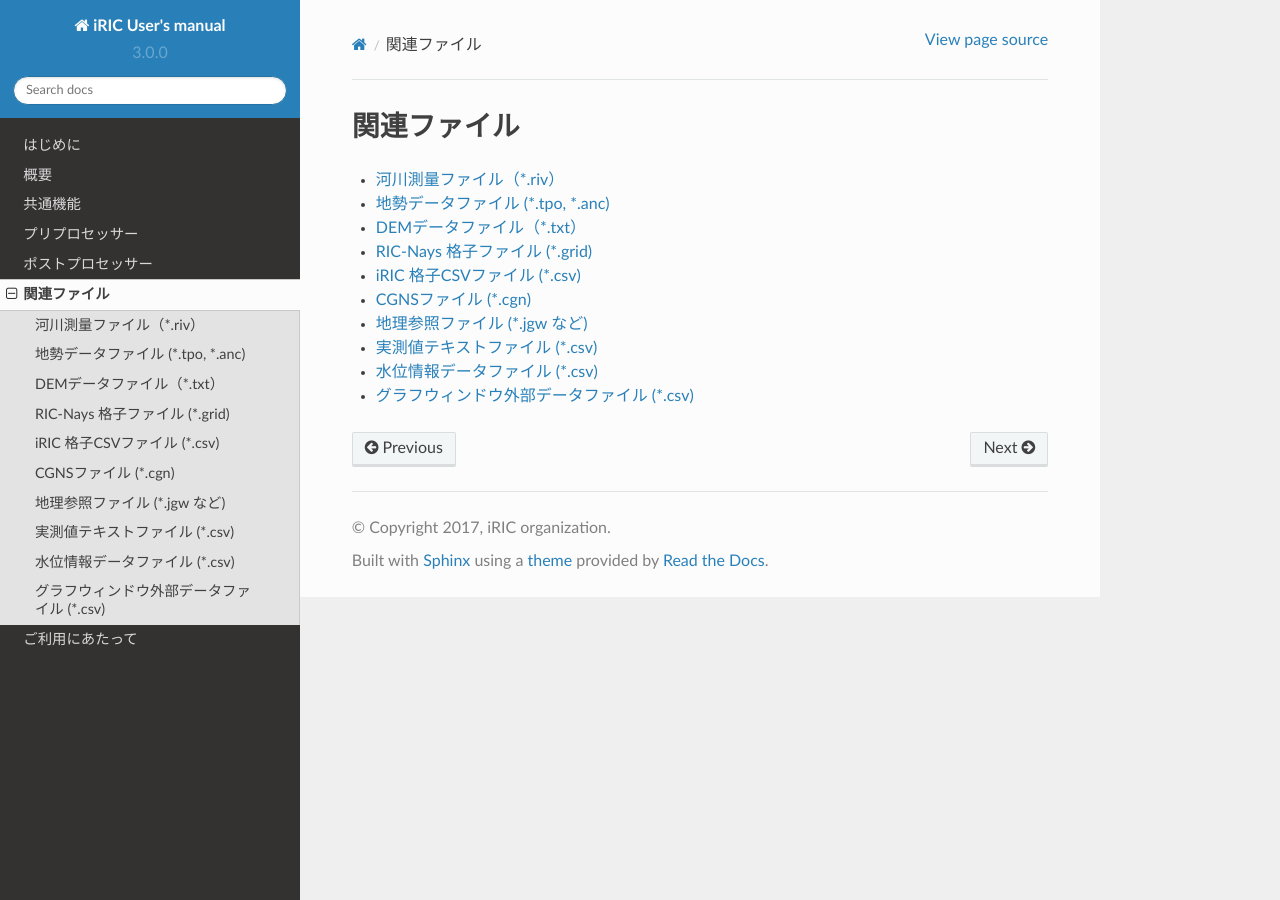
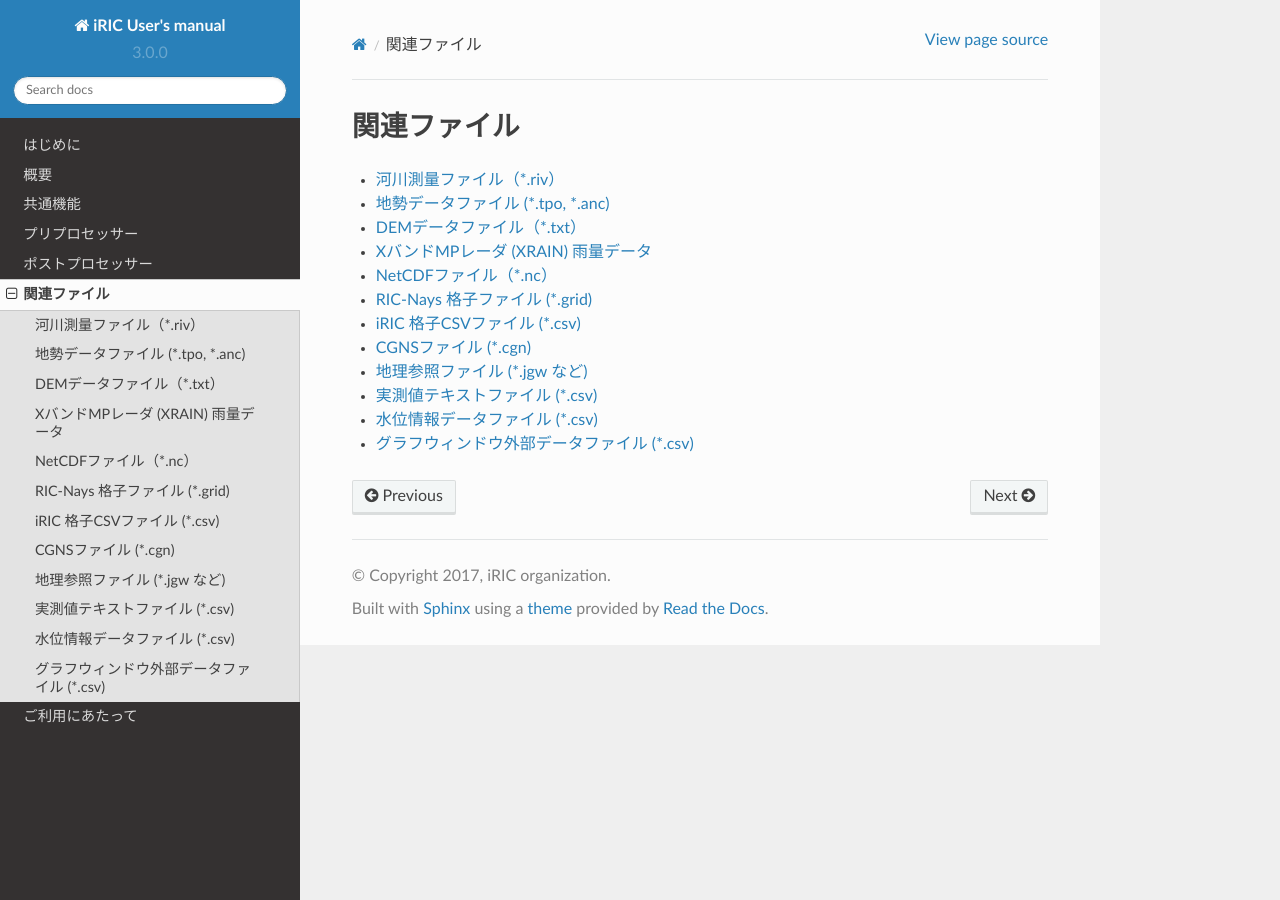
Before and after one commit to i-RIC/gui_user_manual, a Sphinx documentation site: the page built from source/06_files.rst, in a window 1280 px wide. Built offline with Sphinx 7.4.7 and the Read the Docs theme 2.0.0, drawn with Linux system fonts in a browser that asks for light colours.

Commit message:
XRain, NetCDF についての説明を追加

```diff
--- /dev/null
+++ b/source/06/04_xrain.rst
@@ -0,0 +1,14 @@
+XバンドMPレーダ (XRAIN) 雨量データ
+===================================
+
+XバンドMPレーダ雨量情報を格納するファイル形式です。
+ファイルには、ある時刻における雨量情報が格納されています。
+
+iRIC では、同一のフォルダ内に XバンドMPレーダ雨量データのファイルが
+複数あると、それらをまとめてインポートします。
+
+XバンドMPレーダ雨量データのファイルは、バイナリ形式のファイルです。
+ファイルフォーマットの詳細については、 以下のURLで公開されている
+PDFの30ページ以降を参照して下さい。
+
+http://www.mlit.go.jp/common/000191455.pdf
--- /dev/null
+++ b/source/06/05_netcdf.rst
@@ -0,0 +1,11 @@
+NetCDFファイル（\*.nc）
+================================
+
+NetCDF ファイルは、多次元データを格納するファイル形式です。
+複数の時刻における雨量情報などを格納することができます。
+
+NetCDF ファイルは、バイナリ形式のファイルです。
+
+NetCDF ファイルの詳細については、以下の URL を参照して下さい。
+
+https://www.unidata.ucar.edu/software/netcdf/
--- a/source/06_files.rst
+++ b/source/06_files.rst
@@ -7,10 +7,12 @@
    06/01_riversurvey
    06/02_elevation
    06/03_dem
-   06/04_nays_grid
-   06/05_grid_csv
-   06/06_cgns
-   06/07_georef
-   06/08_measured_data_text
-   06/09_water_elevation
-   06/10_graph_external_data
+   06/04_xrain
+   06/05_netcdf
+   06/06_nays_grid
+   06/07_grid_csv
+   06/08_cgns
+   06/09_georef
+   06/10_measured_data_text
+   06/11_water_elevation
+   06/12_graph_external_data
```
Also changed, not shown: source/06/06_nays_grid.rst (renamed from source/06/04_nays_grid.rst), source/06/07_grid_csv.rst (renamed from source/06/05_grid_csv.rst), source/06/08_cgns.rst (renamed from source/06/06_cgns.rst), source/06/09_georef.rst (renamed from source/06/07_georef.rst), source/06/10_measured_data_text.rst (renamed from source/06/08_measured_data_text.rst), source/06/11_water_elevation.rst (renamed from source/06/09_water_elevation.rst), source/06/12_graph_external_data.rst (renamed from source/06/10_graph_external_data.rst).
